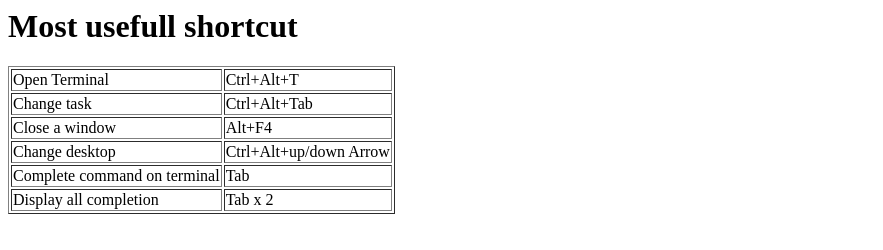
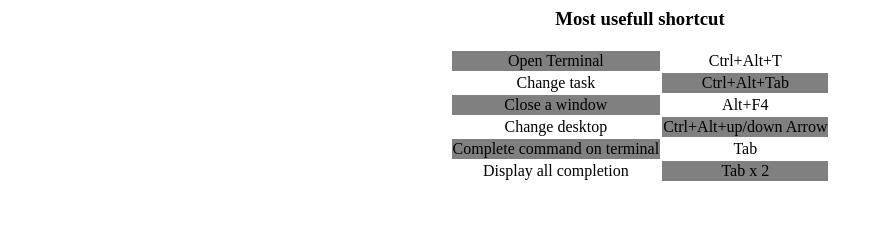
Before and after one commit to Yanismdz/Shortcut, a plain HTML site: page index.html in a window 1280 px wide. Shown: the whole page, without its empty margins (0-883 px from the left). Drawn offline with Linux system fonts and the light colour scheme.

Commit message:
add some color

```diff
--- a/index.html
+++ b/index.html
@@ -5,33 +5,34 @@
 	<meta charset="utf-8" />
     </head>
     <body>
-	<h1>Most usefull shortcut</h1>
+	<h3>Most usefull shortcut</h3>
 	<tbody>
-	    <table border="1px">
-		<tr>
-		    <td>Open Terminal</td>
+	    <table>
+	    	<tr>
+		    <td class="ok">Open Terminal</td>
 		    <td>Ctrl+Alt+T</td>
 		</tr>
 		<tr>
 		    <td>Change task </td>
-		    <td>Ctrl+Alt+Tab</td>
+		    <td class="ok">Ctrl+Alt+Tab</td>
 		</tr>
 		<tr>
-		    <td>Close a window</td>
+		    <td class="ok">Close a window</td>
 		    <td>Alt+F4</td>
 		</tr>
 		<tr>
 		    <td>Change desktop</td>
-		    <td>Ctrl+Alt+up/down Arrow</td>
+		    <td class="ok">Ctrl+Alt+up/down Arrow</td>
 		</tr>
 		<tr>
-		    <td>Complete command on terminal</td>
+		    <td class="ok">Complete command on terminal</td>
 		    <td>Tab</td>
 		</tr>
 		<tr>
 		    <td>Display all completion</td>
-		    <td>Tab x 2</td>
+		    <td class="ok">Tab x 2</td>
 		</tr>
+	    </table>
 	</tbody>
     </body>
 </html>
--- a/style.css
+++ b/style.css
@@ -1,4 +1,20 @@
-h1
+h3
 {
-    colour:red;
+    text-align: center;
 }
+tbody
+{
+    text-align: center;
+}
+table
+{
+    border-collapse:collaps;
+
+    margin-left:auto;
+    margin-right:auto;
+}
+
+.ok
+{
+    background-color: grey
+}
```
Also changed, not shown: 1 other file.
